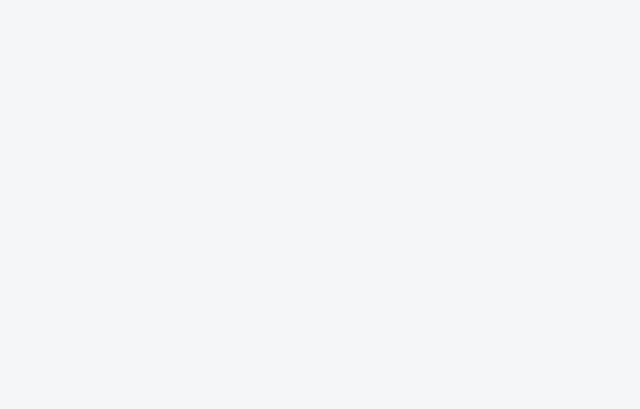
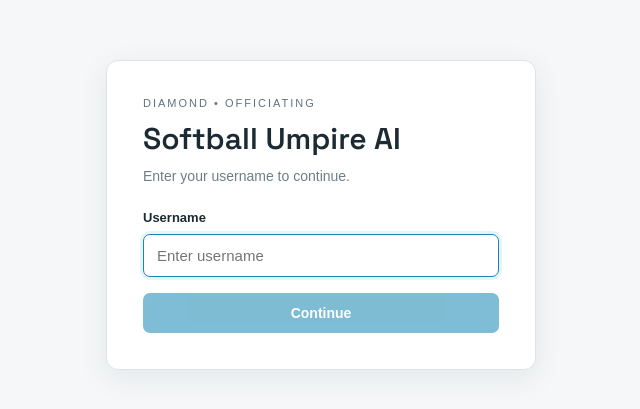
Before and after one commit to caseysmeekes/Softball-umpire-ai, a Next.js app: page / in a window 1280 px wide. Before the commit this address had no page. Shown: the part 185-594 px from the top of the page, without its empty margins (319-959 px from the left). Built offline with nearby package versions, Linux system fonts and the light colour scheme.

Commit message:
Phase 8C: gate application behind username identity

```diff
--- a/app/layout.tsx
+++ b/app/layout.tsx
@@ -2,6 +2,7 @@ import './globals.css'
 import type { Metadata } from 'next'
 import CleanAllocationButton from './components/CleanAllocationButton'
 import CrewCapacityHint from './components/CrewCapacityHint'
+import UsernameGate from './components/UsernameGate'
 
 export const metadata: Metadata = {
   title: 'Softball Umpire Allocation',
@@ -9,5 +10,15 @@ export const metadata: Metadata = {
 }
 
 export default function RootLayout({ children }: { children: React.ReactNode }) {
-  return <html lang="en-NZ"><body>{children}<CrewCapacityHint /><CleanAllocationButton /></body></html>
+  return (
+    <html lang="en-NZ">
+      <body>
+        <UsernameGate>
+          {children}
+          <CrewCapacityHint />
+          <CleanAllocationButton />
+        </UsernameGate>
+      </body>
+    </html>
+  )
 }
```
